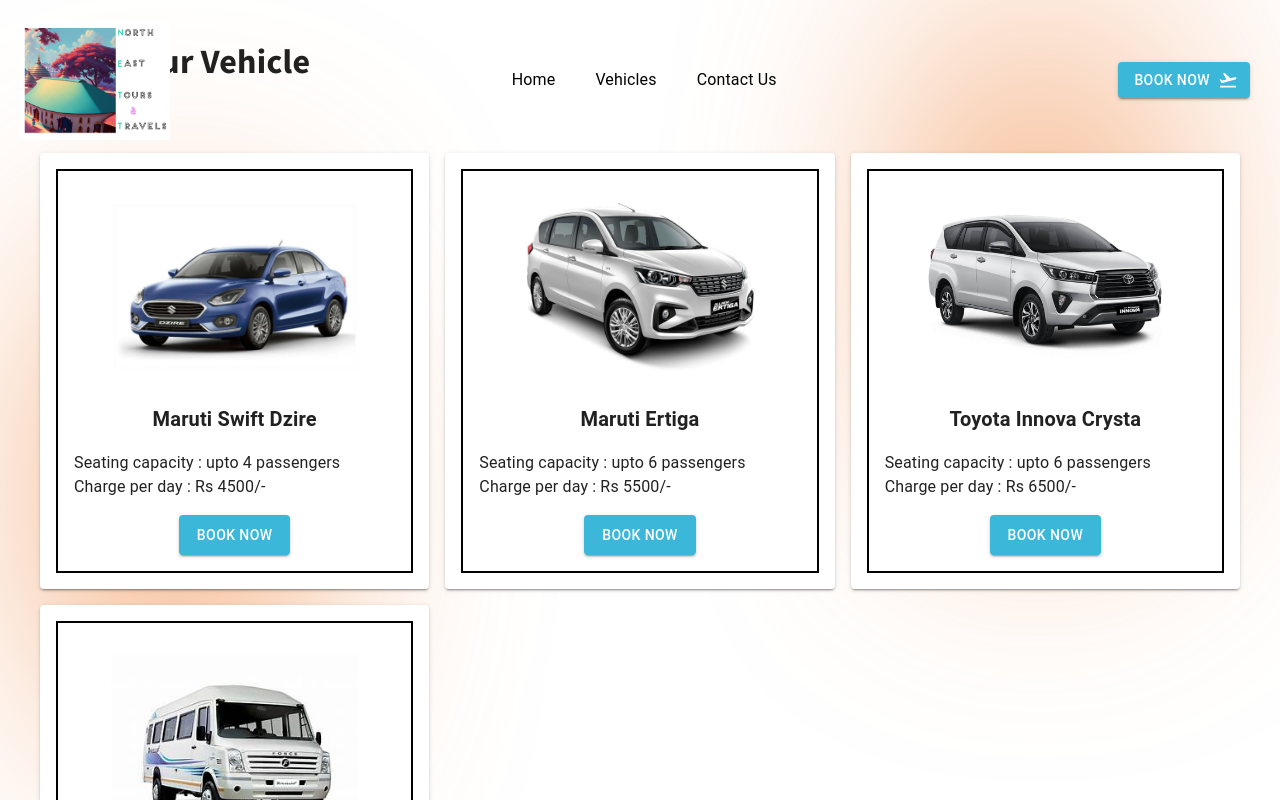
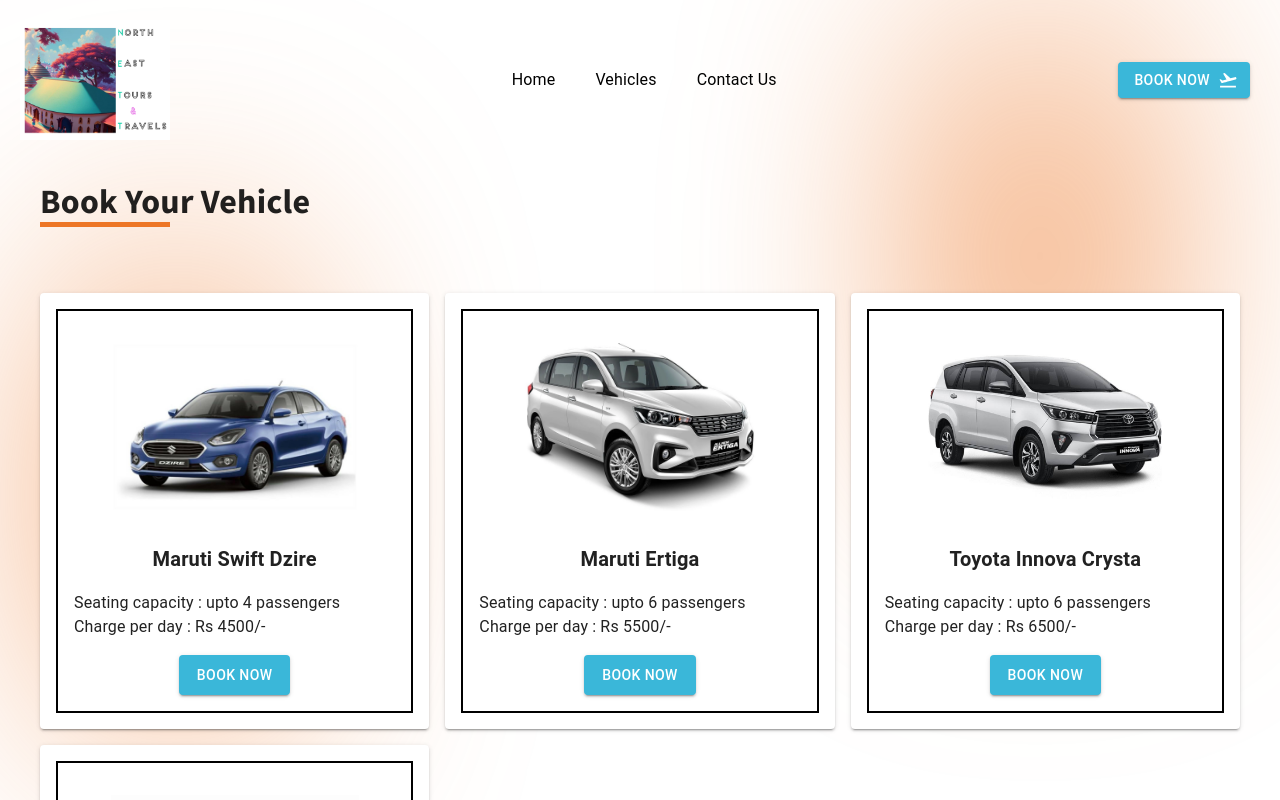
Before and after one commit to Arijeet-Kumar-Das/NE-tours-and-travels, a React (Vite) app: page /vehicles in a window 1280 px wide. Shown: the top 800 px of the page. Built offline with nearby package versions, Linux system fonts and the light colour scheme; a web font is replaced by a local one.

Commit message:
Navbar updated

```diff
--- a/src/components/Navbar.jsx
+++ b/src/components/Navbar.jsx
@@ -27,33 +27,12 @@
 
   const renderScrollLink = currentPath === homePagePath;
 
-  const [isScrolled, setIsScrolled] = useState(false);
-
-  useEffect(() => {
-    const handleScroll = () => {
-      const scrollTop = window.pageYOffset;
-      setIsScrolled(scrollTop > 0);
-    };
-
-    window.addEventListener("scroll", handleScroll);
-    return () => {
-      window.removeEventListener("scroll", handleScroll);
-    };
-  }, []);
-
   return (
     <div>
       {/* Navigation Bar */}
       <Box
         sx={{
           padding: "20px 30px 0px 20px",
-          zIndex: 999,
-          background: isScrolled ? "rgba(255, 255, 255, 0.6)" : "transparent",
-          boxShadow: isScrolled ? "0px 0px 10px rgba(0, 0, 0, 0.1)" : "none",
-          backdropFilter: isScrolled ? "blur(10px)" : "none",
-          transition: "background-color 0.3s, box-shadow 0.3s",
-          position: "fixed",
-          width: "100vw",
         }}
       >
         <Box
@@ -99,7 +78,7 @@
                 to="destinations"
                 spy={true}
                 smooth={true}
-                offset={-160}
+                offset={-70}
                 duration={500}
               >
                 <Typography
--- a/src/pages/HomePage.jsx
+++ b/src/pages/HomePage.jsx
@@ -40,7 +40,7 @@
             justifyContent: "space-between",
             p: { xs: "0px", md: "0px 70px" },
             alignItems: "center",
-            marginTop: { xs: "200px", sm: "120px" },
+            marginTop: { xs: "100px", sm: "0px" },
             flexDirection: { xs: "column", sm: "row" },
           }}
         >
@@ -81,7 +81,7 @@
               to="section"
               spy={true}
               smooth={true}
-              offset={-140}
+              offset={-70}
               duration={500}
             >
               <Button
```
